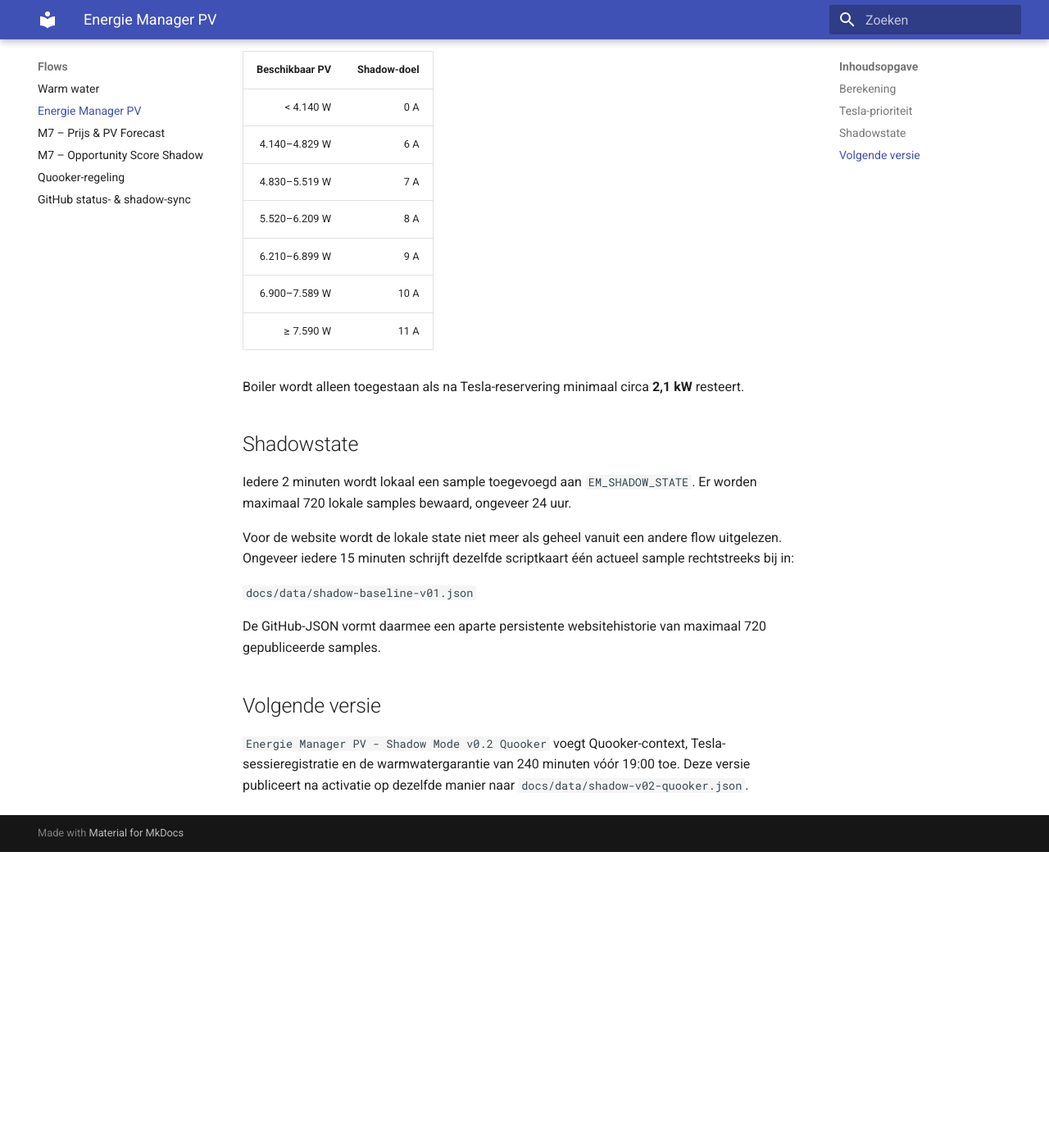
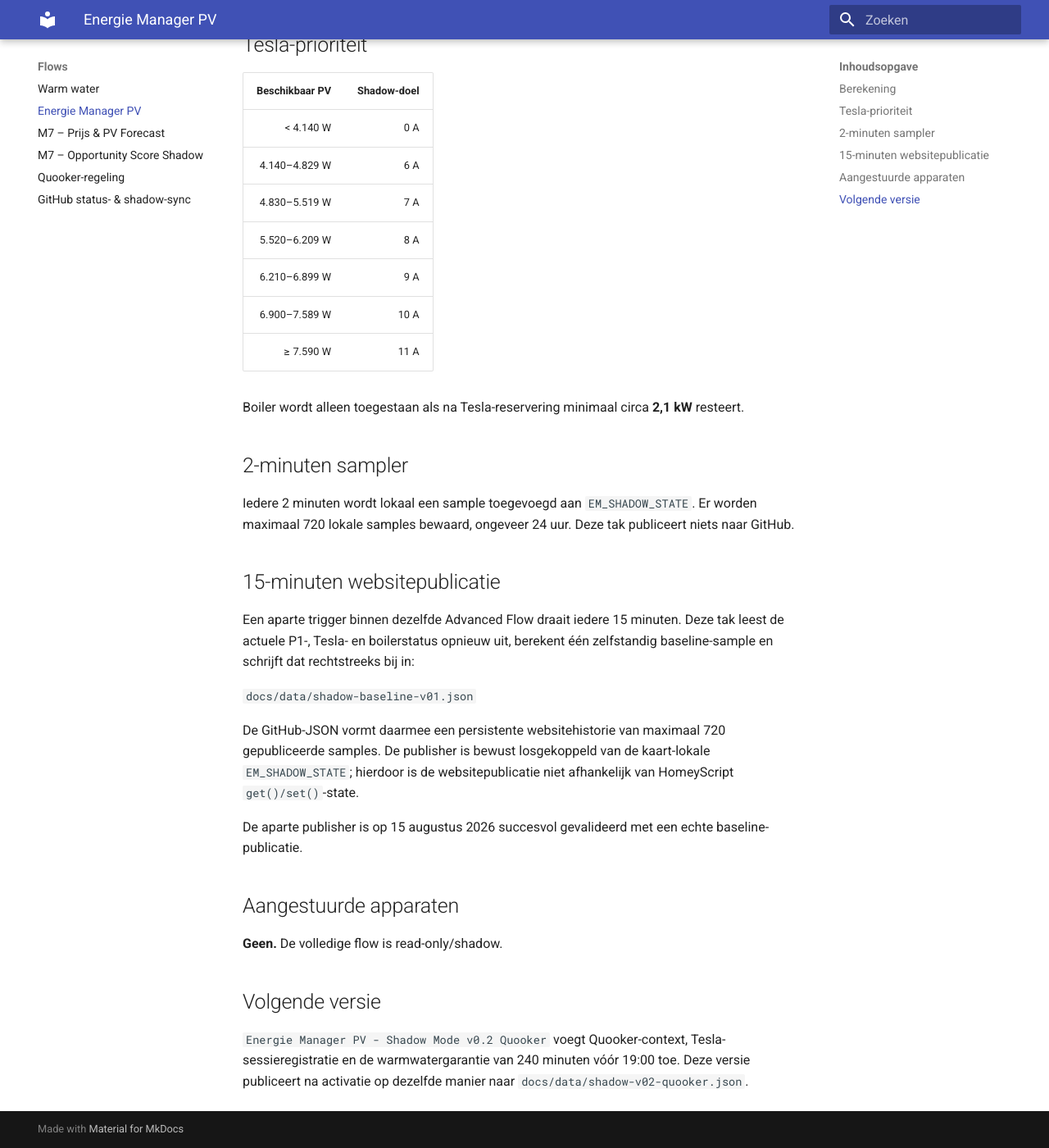
Before and after one commit to OnsKasteeltje/homey-energy-manual, an MkDocs documentation site: the page built from docs/energie-manager.md, in a window 1280 px wide and 1400 px high, scrolled down 480 px. Shown: the whole window at 82% size. Built offline with MkDocs 1.6.1 and Material for MkDocs 9.7.7, drawn with Linux system fonts in a browser that asks for light colours; before the commit the page ends 1519 px from its top, so only the background shows below that; some of the changed text lies outside the part shown.

Commit message:
docs: describe split baseline sampler and publisher

```diff
--- a/docs/energie-manager.md
+++ b/docs/energie-manager.md
@@ -3,7 +3,7 @@
 **Status:** 🟡 Actief in shadow mode
 **Flow:** `Energie Manager PV - Shadow Mode`
 
-De flow draait iedere 2 minuten en stuurt geen apparaten aan.
+De flow heeft twee onafhankelijke takken: een **2-minuten sampler** en een **15-minuten GitHub-publisher**. Geen van beide stuurt apparaten aan.
 
 ## Berekening
 
@@ -25,14 +25,20 @@
 
 Boiler wordt alleen toegestaan als na Tesla-reservering minimaal circa **2,1 kW** resteert.
 
-## Shadowstate
-Iedere 2 minuten wordt lokaal een sample toegevoegd aan `EM_SHADOW_STATE`. Er worden maximaal 720 lokale samples bewaard, ongeveer 24 uur.
+## 2-minuten sampler
+Iedere 2 minuten wordt lokaal een sample toegevoegd aan `EM_SHADOW_STATE`. Er worden maximaal 720 lokale samples bewaard, ongeveer 24 uur. Deze tak publiceert niets naar GitHub.
 
-Voor de website wordt de lokale state niet meer als geheel vanuit een andere flow uitgelezen. Ongeveer iedere 15 minuten schrijft dezelfde scriptkaart één actueel sample rechtstreeks bij in:
+## 15-minuten websitepublicatie
+Een aparte trigger binnen dezelfde Advanced Flow draait iedere 15 minuten. Deze tak leest de actuele P1-, Tesla- en boilerstatus opnieuw uit, berekent één zelfstandig baseline-sample en schrijft dat rechtstreeks bij in:
 
 `docs/data/shadow-baseline-v01.json`
 
-De GitHub-JSON vormt daarmee een aparte persistente websitehistorie van maximaal 720 gepubliceerde samples.
+De GitHub-JSON vormt daarmee een persistente websitehistorie van maximaal 720 gepubliceerde samples. De publisher is bewust losgekoppeld van de kaart-lokale `EM_SHADOW_STATE`; hierdoor is de websitepublicatie niet afhankelijk van HomeyScript `get()/set()`-state.
+
+De aparte publisher is op 15 augustus 2026 succesvol gevalideerd met een echte baseline-publicatie.
+
+## Aangestuurde apparaten
+**Geen.** De volledige flow is read-only/shadow.
 
 ## Volgende versie
 `Energie Manager PV - Shadow Mode v0.2 Quooker` voegt Quooker-context, Tesla-sessieregistratie en de warmwatergarantie van 240 minuten vóór 19:00 toe. Deze versie publiceert na activatie op dezelfde manier naar `docs/data/shadow-v02-quooker.json`.
```
